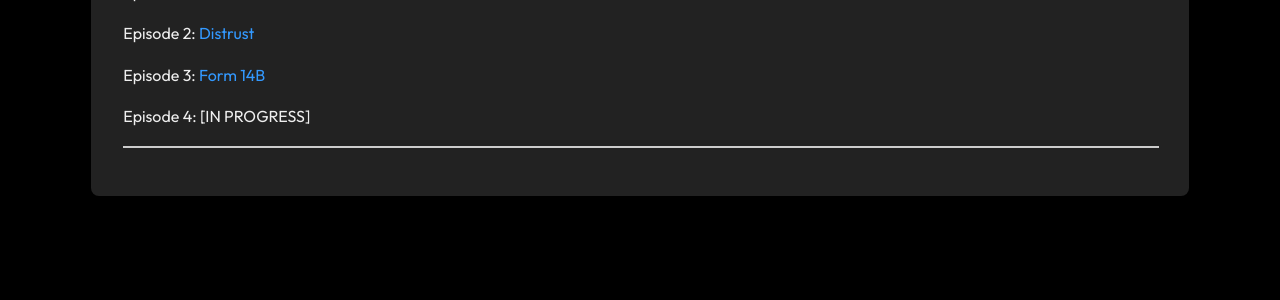
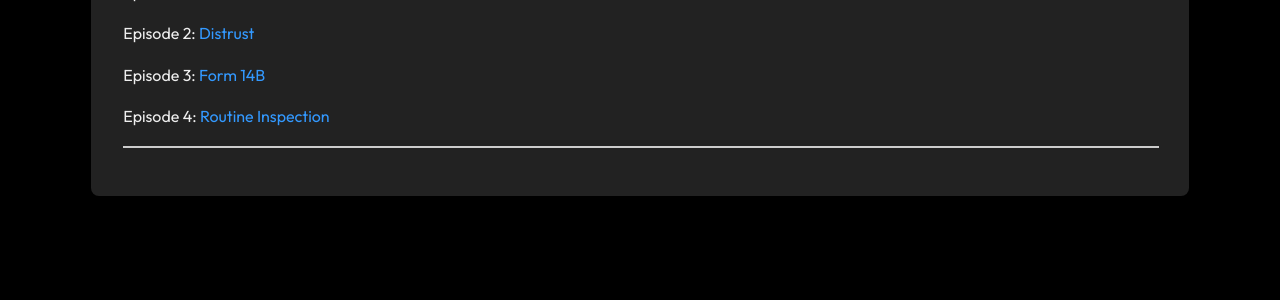
Before and after one commit to drizzleberry/drizzleberry.github.io, a Jekyll site: the page built from index.md, in a window 1280 px wide. Shown: the part 566-866 px from the top of the page. Built offline with Jekyll 4.4.1, drawn with Linux system fonts in a browser that asks for light colours.

Commit message:
Update index.md

```diff
--- a/index.md
+++ b/index.md
@@ -9,4 +9,4 @@ Episode 2: [Distrust](/2/)
 
 Episode 3: [Form 14B](/3/)
 
-Episode 4: \[IN PROGRESS\]
+Episode 4: [Routine Inspection](/4/)
```
